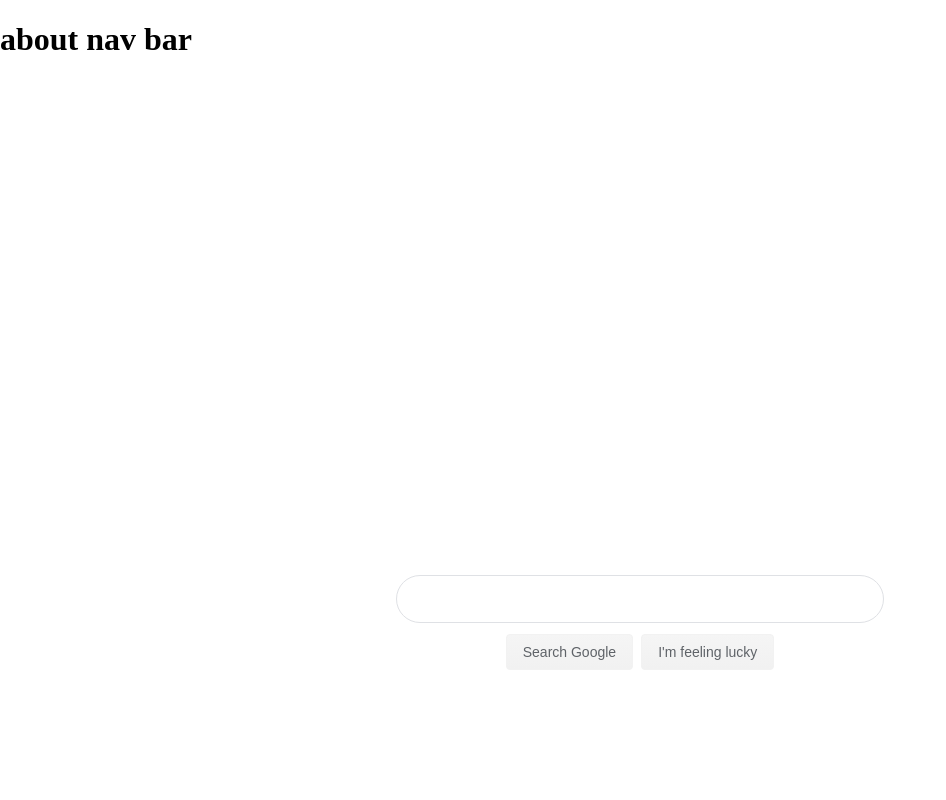
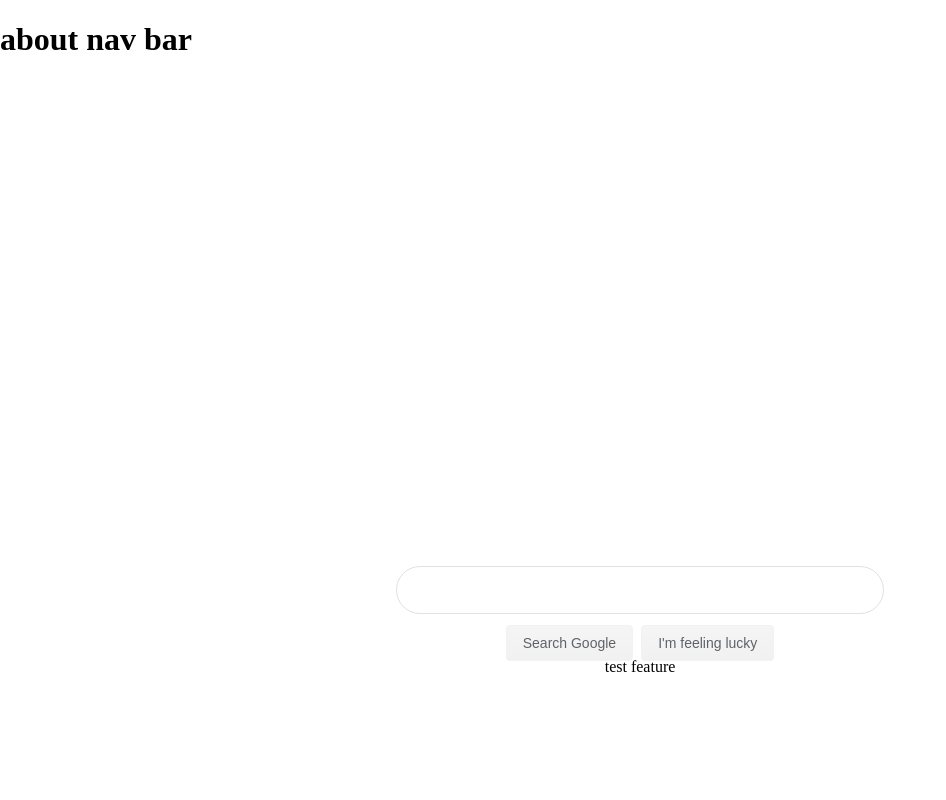
Before and after one commit to sunmaximus/test-2, a plain HTML site: page index.html in a window 1280 px wide. Shown: the top 800 px of the page, without its empty margins (0-946 px from the left). Drawn offline with Linux system fonts and the light colour scheme.

Commit message:
new feature

```diff
--- a/index.html
+++ b/index.html
@@ -16,6 +16,8 @@
       <button class="my-button">Search Google</button>
       <button class="my-button">I'm feeling lucky</button>
     </div>
+
+    <div>test feature</div>
   </div>
 </div>
 
```
